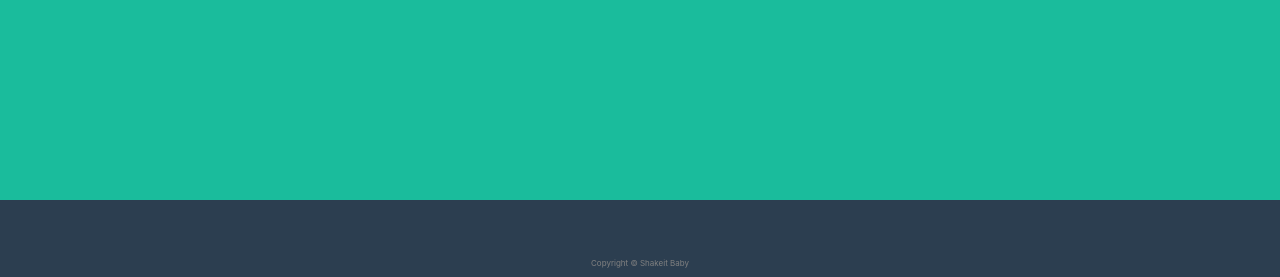
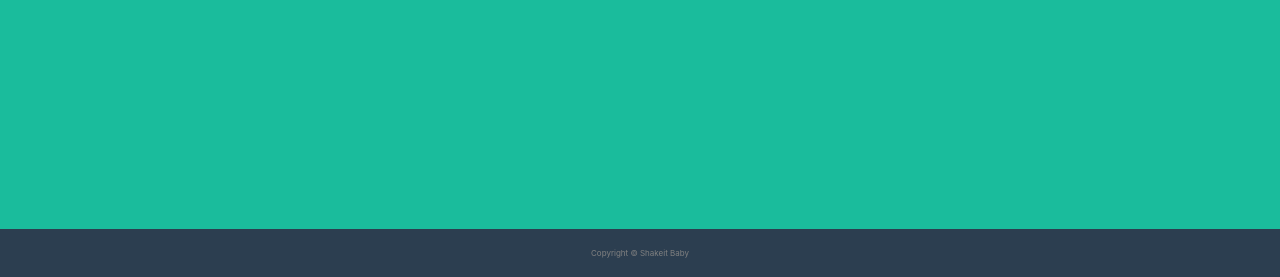
Before and after one commit to relidaning/besmart, a Flask app: page / in a window 1280 px wide. Shown: the part 523-800 px from the top of the page. Run offline with Flask 3, Linux system fonts and the light colour scheme; some libraries are stand-ins or nearby versions.

Commit message:
modified css of the footer

```diff
--- a/account/templates/common/foot.html
+++ b/account/templates/common/foot.html
@@ -11,7 +11,6 @@
       width: 100%;
       display: block;
       text-align: center;
-      padding: 3%;
       background-color: #2c3e50;
       font-size: 0.5rem;
       color: #808080;
--- a/checkin/templates/common/foot.html
+++ b/checkin/templates/common/foot.html
@@ -11,7 +11,6 @@
       width: 100%;
       display: block;
       text-align: center;
-      padding: 3%;
       background-color: #2c3e50;
       font-size: 0.5rem;
       color: #808080;
--- a/countcrying/templates/foot.html
+++ b/countcrying/templates/foot.html
@@ -11,7 +11,6 @@
       width: 100%;
       display: block;
       text-align: center;
-      padding: 3%;
       background-color: #2c3e50;
       font-size: 0.5rem;
       color: #808080;
--- a/encourager/templates/common/foot.html
+++ b/encourager/templates/common/foot.html
@@ -11,7 +11,6 @@
       width: 100%;
       display: block;
       text-align: center;
-      padding: 3%;
       background-color: #2c3e50;
       font-size: 0.5rem;
       color: #808080;
--- a/grocery/templates/common/foot.html
+++ b/grocery/templates/common/foot.html
@@ -11,7 +11,6 @@
       width: 100%;
       display: block;
       text-align: center;
-      padding: 3%;
       background-color: #2c3e50;
       font-size: 0.5rem;
       color: #808080;
--- a/languagereactorcontroller/templates/common/foot.html
+++ b/languagereactorcontroller/templates/common/foot.html
@@ -11,7 +11,6 @@
       width: 100%;
       display: block;
       text-align: center;
-      padding: 3%;
       background-color: #2c3e50;
       font-size: 0.5rem;
       color: #808080;
--- a/review/templates/common/foot.html
+++ b/review/templates/common/foot.html
@@ -11,7 +11,6 @@
       width: 100%;
       display: block;
       text-align: center;
-      padding: 3%;
       background-color: #2c3e50;
       font-size: 0.5rem;
       color: #808080;
--- a/studyplan/static/css/index.css
+++ b/studyplan/static/css/index.css
@@ -60,7 +60,6 @@ button.bg-primary, button.bg-primary:focus, button.bg-primary:hover {
   width: 100%;
   display: block;
   text-align: center;
-  padding: 3%;
   background-color: #2c3e50;
   font-size: 0.5rem;
   color: #808080;
--- a/timer/templates/common/foot.html
+++ b/timer/templates/common/foot.html
@@ -11,7 +11,6 @@
       width: 100%;
       display: block;
       text-align: center;
-      padding: 3%;
       background-color: #2c3e50;
       font-size: 0.5rem;
       color: #808080;
--- a/todos/templates/common/foot.html
+++ b/todos/templates/common/foot.html
@@ -11,7 +11,6 @@
       width: 100%;
       display: block;
       text-align: center;
-      padding: 3%;
       background-color: #2c3e50;
       font-size: 0.5rem;
       color: #808080;
```
